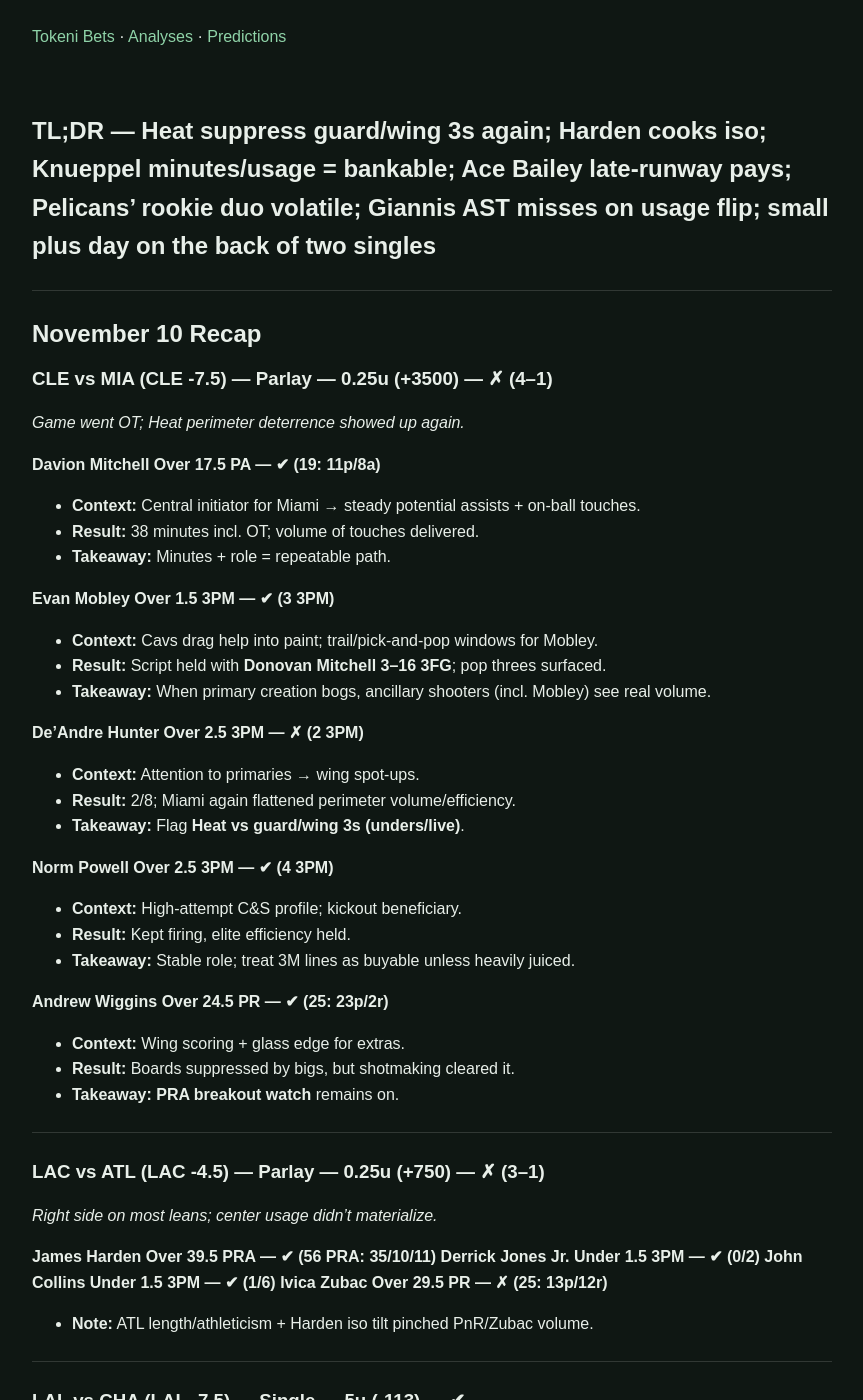
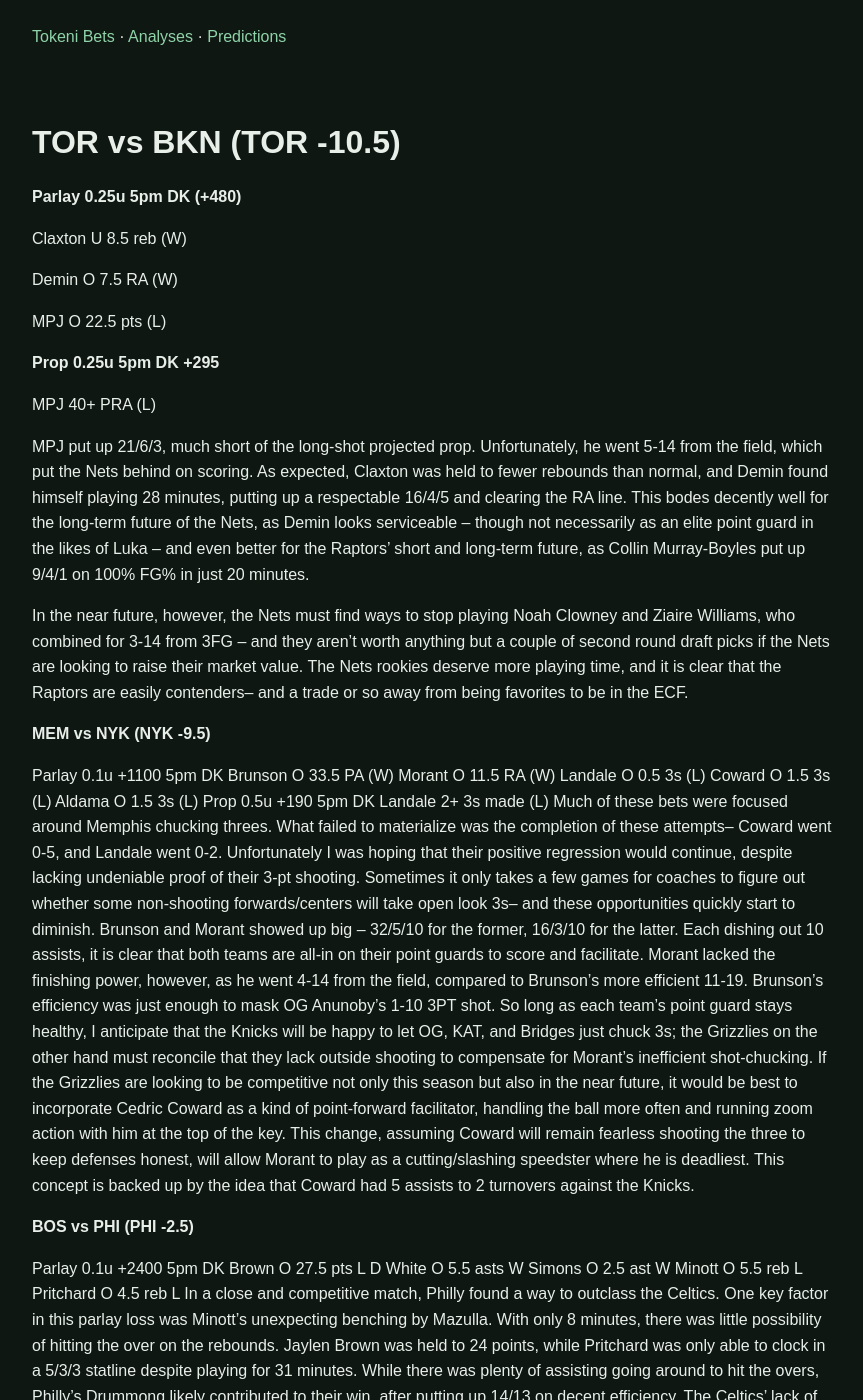
Before and after one commit to tokenibets/tokenibets.github.io, a Jekyll site: the page built from _posts/analysis/2025-11-10-analysis.md, in a window 1280 px wide and 1400 px high. Shown: the whole window, without its empty margins (208-1071 px from the left). Built offline with Jekyll 4.4.1, drawn with Linux system fonts in a browser that asks for light colours; some of the changed text lies outside the part shown.

Commit message:
Update 2025-11-10-analysis.md

```diff
--- a/_posts/analysis/2025-11-10-analysis.md
+++ b/_posts/analysis/2025-11-10-analysis.md
@@ -1,225 +1,99 @@
 ---
-
 layout: default
-title: 2025-11-10 analysis
+title: 2025-11-11 analysis
 categories: [analysis]
 ---
 
-## TL;DR — Heat suppress guard/wing 3s again; Harden cooks iso; Knueppel minutes/usage = bankable; Ace Bailey late-runway pays; Pelicans’ rookie duo volatile; Giannis AST misses on usage flip; small plus day on the back of two singles
 
----
+# TOR vs BKN (TOR -10.5)
 
-## November 10 Recap
+**Parlay 0.25u 5pm DK (+480)**
 
-### CLE vs MIA (CLE -7.5) — Parlay — 0.25u (+3500) — ✗ (4–1)
+Claxton U 8.5 reb (W)
 
-*Game went OT; Heat perimeter deterrence showed up again.*
+Demin O 7.5 RA (W)
 
-**Davion Mitchell Over 17.5 PA — ✔ (19: 11p/8a)**
+MPJ O 22.5 pts (L)
 
-* **Context:** Central initiator for Miami → steady potential assists + on-ball touches.
-* **Result:** 38 minutes incl. OT; volume of touches delivered.
-* **Takeaway:** Minutes + role = repeatable path.
+**Prop 0.25u 5pm DK +295**
 
-**Evan Mobley Over 1.5 3PM — ✔ (3 3PM)**
+MPJ 40+ PRA (L)
 
-* **Context:** Cavs drag help into paint; trail/pick-and-pop windows for Mobley.
-* **Result:** Script held with **Donovan Mitchell 3–16 3FG**; pop threes surfaced.
-* **Takeaway:** When primary creation bogs, ancillary shooters (incl. Mobley) see real volume.
+MPJ put up 21/6/3, much short of the long-shot projected prop. Unfortunately, he went 5-14 from the field, which put the Nets behind on scoring. As expected, Claxton was held to fewer rebounds than normal, and Demin found himself playing 28 minutes, putting up a respectable 16/4/5 and clearing the RA line. This bodes decently well for the long-term future of the Nets, as Demin looks serviceable – though not necessarily as an elite point guard in the likes of Luka – and even better for the Raptors’ short and long-term future, as Collin Murray-Boyles put up 9/4/1 on 100% FG% in just 20 minutes.
 
-**De’Andre Hunter Over 2.5 3PM — ✗ (2 3PM)**
+In the near future, however, the Nets must find ways to stop playing Noah Clowney and Ziaire Williams, who combined for 3-14 from 3FG – and they aren’t worth anything but a couple of second round draft picks if the Nets are looking to raise their market value. The Nets rookies deserve more playing time, and it is clear that the Raptors are easily contenders– and a trade or so away from being favorites to be in the ECF.
 
-* **Context:** Attention to primaries → wing spot-ups.
-* **Result:** 2/8; Miami again flattened perimeter volume/efficiency.
-* **Takeaway:** Flag **Heat vs guard/wing 3s (unders/live)**.
+**MEM vs NYK (NYK -9.5)**
 
-**Norm Powell Over 2.5 3PM — ✔ (4 3PM)**
+Parlay 0.1u +1100 5pm DK
+Brunson O 33.5 PA (W)
+Morant O 11.5 RA (W)
+Landale O 0.5 3s (L)
+Coward O 1.5 3s (L)
+Aldama O 1.5 3s (L)
+Prop 0.5u +190 5pm DK
+Landale 2+ 3s made (L)
+Much of these bets were focused around Memphis chucking threes. What failed to materialize was the completion of these attempts– Coward went 0-5, and Landale went 0-2. Unfortunately I was hoping that their positive regression would continue, despite lacking undeniable proof of their 3-pt shooting. Sometimes it only takes a few games for coaches to figure out whether some non-shooting forwards/centers will take open look 3s– and these opportunities quickly start to diminish.
+Brunson and Morant showed up big – 32/5/10 for the former, 16/3/10 for the latter. Each dishing out 10 assists, it is clear that both teams are all-in on their point guards to score and facilitate. Morant lacked the finishing power, however, as he went 4-14 from the field, compared to Brunson’s more efficient 11-19. Brunson’s efficiency was just enough to mask OG Anunoby’s 1-10 3PT shot.
+So long as each team’s point guard stays healthy, I anticipate that the Knicks will be happy to let OG, KAT, and Bridges just chuck 3s; the Grizzlies on the other hand must reconcile that they lack outside shooting to compensate for Morant’s inefficient shot-chucking. If the Grizzlies are looking to be competitive not only this season but also in the near future, it would be best to incorporate Cedric Coward as a kind of point-forward facilitator, handling the ball more often and running zoom action with him at the top of the key. This change, assuming Coward will remain fearless shooting the three to keep defenses honest, will allow Morant to play as a cutting/slashing speedster where he is deadliest. This concept is backed up by the idea that Coward had 5 assists to 2 turnovers against the Knicks.
 
-* **Context:** High-attempt C&S profile; kickout beneficiary.
-* **Result:** Kept firing, elite efficiency held.
-* **Takeaway:** Stable role; treat 3M lines as buyable unless heavily juiced.
 
-**Andrew Wiggins Over 24.5 PR — ✔ (25: 23p/2r)**
+**BOS vs PHI (PHI -2.5)**
 
-* **Context:** Wing scoring + glass edge for extras.
-* **Result:** Boards suppressed by bigs, but shotmaking cleared it.
-* **Takeaway:** **PRA breakout watch** remains on.
+
+Parlay 0.1u +2400 5pm DK
+Brown O 27.5 pts L
+D White O 5.5 asts W
+Simons O 2.5 ast W
+Minott O 5.5 reb L
+Pritchard O 4.5 reb L
+In a close and competitive match, Philly found a way to outclass the Celtics. One key factor in this parlay loss was Minott’s unexpecting benching by Mazulla. With only 8 minutes, there was little possibility of hitting the over on the rebounds.
+Jaylen Brown was held to 24 points, while Pritchard was only able to clock in a 5/3/3 statline despite playing for 31 minutes. While there was plenty of assisting going around to hit the overs, Philly’s Drummong likely contributed to their win, after putting up 14/13 on decent efficiency. The Celtics’ lack of paint defense, highlighted by their trading away of Horford and Porzingis, only seemed more apparent in this game where Maxey and Edgecomb combined for a measly 7-28 shooting.
+The Celtics are clearly an easy match for any team that boasts an above-average frontcourt, and this will remain apparent as Queta, Walsh, and Garza are asked to guard 7 foot behemoths day in and day out. In this rebuilding phase, the Celtics are continuing to do what they should do, which is to challenge their competitive core to consistently improve. With Brown and Pritchard being put in uncomfortable lineups without a consistently decent big man, they will be forced to adapt and get better, which bodes well for their upcoming few years when Tatum is fully healthy.
+The 76ers on the other hand, in my opinion, are too far gone into their investment into Embiid. Instead of taking any of the promising bigs or forwards in the draft, they took Edgecombe, a scrawny but hyper-mobile guard-wing tweener whose only real talent is putting up flashy dunks. Following his early season successes, opposing teams have quickly found ways to shut him down, as he put up a disgusting 2-11 shooting, and more importantly 0-5 from inside the arc. While the 76ers will likely put up some good runs this year especially with Embiid back to form, I do not see a winning future in store for them in the upcoming few years, outside of trading Maxey and Embiid for a plethora of good picks.
+
+
+**GSW vs OKC (OKC -7.5)**
+
+
+Parlay 0.25u +420 DK 5pm
+Green O 19.5 PRA L
+Kuminga O 23.5 PRA L
+Ajay Mitchell O 3.5 ast L
+It is clear that OKC took the game by the throat and ran laps around old man Curry. With Butler and Curry combining for less than 45 minutes together, it is obvious that Kerr saw a win as impossible and decided to play around with speculative combinations of players.
+None of the props hit for the Warriors given this mix-and-match play of Kerr; Ajay Mitchell on the other hand did not see it necessary to distribute the ball as he ended up with 17/3/2. The game script was too far in favor of the Thunder for any prop to reliably hit; unders for games against the Thunder or a game with Kerr running the show might be the play in future contests.
+The Warriors are the Warriors– they will find ways to involve Curry and utilize his shooting to the maximum drop of juice possible. The Thunder will streamroll their way to the WCF on a historically dominant season off the back of SGA and crew.
+
+
+
+
+
+**IND vs UTA (IND -2.5)**
+
+Parlay 5pm DK +1000
+Nembhard O 26.5 PRA W
+Bailey 25+ PRA W
+Siakam O 33.5 PR L
+The Jazz won 152-128, putting up video game numbers against a Pacers team that simply could not defend. Siakam in 35 minutes put up 27/5/4, though his PRA were vultured by Nembhard. Bailey’s line hit just barely, though he did it on good efficiency.
+The Pacers and Jazz are not going anywhere this season. They are best competing just enough for a decent lottery spot in this upcoming draft. Though, one thing I could improve upon is sticking to a single script– after all, if Siakam’s PRA over hits, then Nembhard’s PRA will have less likelihood of also hitting.
+
+
+**DEN vs SAC (DEN -8.5)**
+
+Parlay 0.1u (+2800) DK 5pm
+Gordon O 4.5 reb W
+Christian Braun 25+ PRA L
+Schroder O 1.5 3s L
+Schroder O 2.5 reb L
+Murray O 3.5 reb L
+Schroder put up an absolute stinker this game, with 0/0/3 in 21 minutes. He is solely responsible for the Kings’ loss, in my humble opinion. With Schroder handing the Kings their win, it was the Nuggets’ game to lose. Murray and Braun did not need to worry about rebounding, as Jokic vacuumed up a game high 15. Gordon found his way to the glass as per usual.
+The Kings must rid themselves of a fantasy involving Schroder and Westbrook playing like their 10-year-ago all-star selves, and instead look at developing their talents in Nique and Raynaud so that they can contend with their core of DeRozan, LaVine, and Sabonis in their primes in the upcoming 2-5 years. It is tremendously stupid that they would believe themselves intellectually superior to 29 other teams by picking up an unwanted WestBRICK.
+The Nuggets are contenders as they always will be with Jokic, even though Cam Johnson seems like an obvious downgrade to MPJ. The Nuggets will have to live and die by THJ and Murray chucking up threes, as modern offenses will be able to match Jokic in the scoring department otherwise. Whether Jokic and the Nuggets are happy with this reality, it is a bit too soon to truly tell.
 
 
 ---
 
-### LAC vs ATL (LAC -4.5) — Parlay — 0.25u (+750) — ✗ (3–1)
+**Total Staked: 1.65u**
+**Total Returned: 0u**
 
-*Right side on most leans; center usage didn’t materialize.*
-
-**James Harden Over 39.5 PRA — ✔ (56 PRA: 35/10/11)**
-**Derrick Jones Jr. Under 1.5 3PM — ✔ (0/2)**
-**John Collins Under 1.5 3PM — ✔ (1/6)**
-**Ivica Zubac Over 29.5 PR — ✗ (25: 13p/12r)**
-
-* **Note:** ATL length/athleticism + Harden iso tilt pinched PnR/Zubac volume.
-
-
----
-
-### LAL vs CHA (LAL -7.5) — Single — 5u (-113) — ✔
-
-**Cooper Knueppel Over 25.5 PRA — ✔ (38 PRA: 19/10/9)**
-
-* **Context:** 35–40 minutes even in an L; guard boards pad PRA.
-* **Result:** Clean clear in competitive game.
-* **Takeaway:** **Minutes/usage insulation** → premium anchor going forward.
-
----
-
-### Parlay 1 — 1u (+550) — ✗ (2–1)
-
-**Luka Dončić Under 52.5 PRA — ✔ (51 PRA: 38/6/7)**
-**Deandre Ayton Under 9.5 REB — ✔ (6 REB)**
-**Marcus Smart Under 14.5 PRA — ✗ (23 PRA: 13/4/6)**
-
-* **Note:** Unexpected Hornets shot-making early → Smart role expanded; under died.
-
----
-
-### Parlay 2 — 0.25u (+3900) — ✗
-
-**Collin Sexton Under 26.5 PRA — ✔ (16 PRA: 13/0/3)**
-**Jake LaRavia Over 9.5 PTS — ✗ (6 PTS; 0/3 3PT)**
-**Rui Hachimura First Basket — ✗**
-
-* **Note:** LaRavia volume fine; variance bit. First-bucket angle didn’t land.
-
----
-
-### MIN vs UTA (MIN -7.5) — Single — 1u (-107) — ✔
-
-**Ace Bailey Over 16.5 PRA — ✔ (19 PRA: 10/7/2)**
-
-* **Context:** Late/garbage-time runway vs MIN length.
-* **Result:** 28 minutes; 50% TS; Jazz competitive enough to sustain run.
-* **Takeaway:** **Rotation trust increasing** → keep eye on O/U lines when soft.
-
----
-
-### NOP vs PHO (PHO -8.5) — Parlay — 0.25u (+2000) — ✗ (3–1)
-
-**Derik Queen Over 15.5 PR — ✔ (18: 12/6)**
-**Royce O’Neale Over 2.5 AST — ✗ (2 AST)**
-**Devin Booker Under 41.5 PRA — ✔ (22 PRA: 19/0/3)**
-**Jeremiah Fears 30+ PRA — ✗ (18 PRA: 15/2/1)**
-
-* **Note:** 40-piece by Grayson Allen shifted gamescript, proving rookie props to remain volatile; blowout clipped Royce minutes and Booker PRA.
-
----
-
-### POR vs ORL (ORL -1.5) — Parlay — 0.25u (+5000) — ✗ (4–2)
-
-**Paolo Banchero 7+ AST — ✗ (3 AST)**
-**Toumani Camara Over 1.5 3PM — ✗ (1/6 3PT)**
-**Shaedon Sharpe Over 1.5 3PM — ✔ (3/5 3PT)**
-**Jrue Holiday Under 2.5 3PM — ✔ (1/4 3PT)**
-**Deni Avdija Over 23.5 PTS — ✔ (27 PTS)**
-**Desmond Bane Over 17.5 PTS — ✔ (22 PTS)**
-
-* **Note:** Correct read on **POR perimeter** and **Jrue 3s**; Paolo facilitation angle was rich to begin with.
-
----
-
-### SAS vs CHI (SAS -4.5) — Single — 1u (-121) — ✗
-
-**Matas Buzelis Over 15.5 PTS — ✗ (15 PTS)**
-
-* **Context:** Start/28+ min expectation; mid-range/wing touches with Vuc boxing out.
-* **Result:** **Ayo Dosunmu** minutes spike capped Buzelis at ~25 min.
-* **Takeaway:** Role is there, but minutes trust not banked yet. 4 personal fouls cornered role further.
-
----
-
-### MIL vs DAL (MIL -2.5) — Parlay — 0.5u (+1300) — ✗ (3–1)
-
-**Myles Turner Over 12.5 PTS — ✔ (14 PTS)**
-**AJ Green Over 2.5 3PM — ✔ (4/8 3PT)**
-**Cooper Flagg Over 25.5 PTS — ✔ (26 PTS; 39 PRA)**
-**Giannis Antetokounmpo Over 6.5 AST — ✗ (6 AST)**
-
-* **Note:** Turner inefficiency shifted Giannis toward scoring, trimming assists just under.*
-
----
-
-## Singles & Anchors
-
-* **Knueppel Over 25.5 PRA (-113, 5u) — ✔** — minutes/usage insulation.
-* **Ace Bailey Over 16.5 PRA (-107, 1u) — ✔** — late-runway thesis paid.
-* **Buzelis Over 15.5 PTS (-121, 1u) — ✗** — minutes volatility.
-
----
-
-## Key Lessons
-
-* **Heat filter for 3s:** Unders for opposing 3&D guards/wings (e.g., **Donovan Mitchell**, **De’Andre Hunter**) remain sharp.
-* **Harden iso is alive:** Teammate overs become fragile unless mispriced.
-* **Knueppel is real:** **Knueppel** minutes + role are anchor-worthy; **Smart** resurgence will regress to mean especially in less competitive game scripts.
-* **LaRavia points & Rui first-bucket:** Still viable; variance hurt today—odds may lengthen (good).
-* **Ace Bailey trend:** Higher-motor, rim-attacking archetype unlocking; keep buying, and bet big based on matchup where 3s may fall better.
-* **Pels rookies (Fears/Queen):** Counting stats possible, but they seem to be the weak links on defense—attack opposing matchups vs them.
-* **Banchero endurance:** Don’t auto-fade on B2B. And, watch **Avdija** and **Bane** assist overs as self-creation draws doubles.
-* **Buzelis:** Asset for CHI, but hasn’t earned locked minutes—cap exposure likely due to lack of polish in game and foul trouble.
-* **MIL–DAL script:** Read was close; **Flagg** = real usage; **AJ Green** role stable; **Giannis AST** live when others convert.
-
----
-
-## Updated Rankings
-
-**West**
-
-1. Thunder
-2. Lakers
-3. Spurs
-4. Rockets
-5. Nuggets
-6. Suns
-7. Warriors
-8. Kings
-9. Timberwolves
-10. Trail Blazers
-11. Jazz
-12. Clippers
-13. Grizzlies
-14. Mavs
-15. Pelicans
-
-**East**
-
-1. Pistons
-2. Heat
-3. Knicks
-4. Cavs
-5. Bucks
-6. 76ers
-7. Raptors
-8. Bulls
-9. Hawks
-10. Hornets
-11. Celtics
-12. Magic
-13. Pacers
-14. Nets
-15. Wizards
-
----
-
-## 11/10/2025 PnL
-
-**Totals**
-
-* **Total Staked:** **9.75u**
-* **Total Returned:** **11.35u**
-* **Net:** **+1.60u**
-
-
-
----
-
-*Tokeni*
-November 11, 2025
+**Nov. 11 Net: -1.65u**
```
